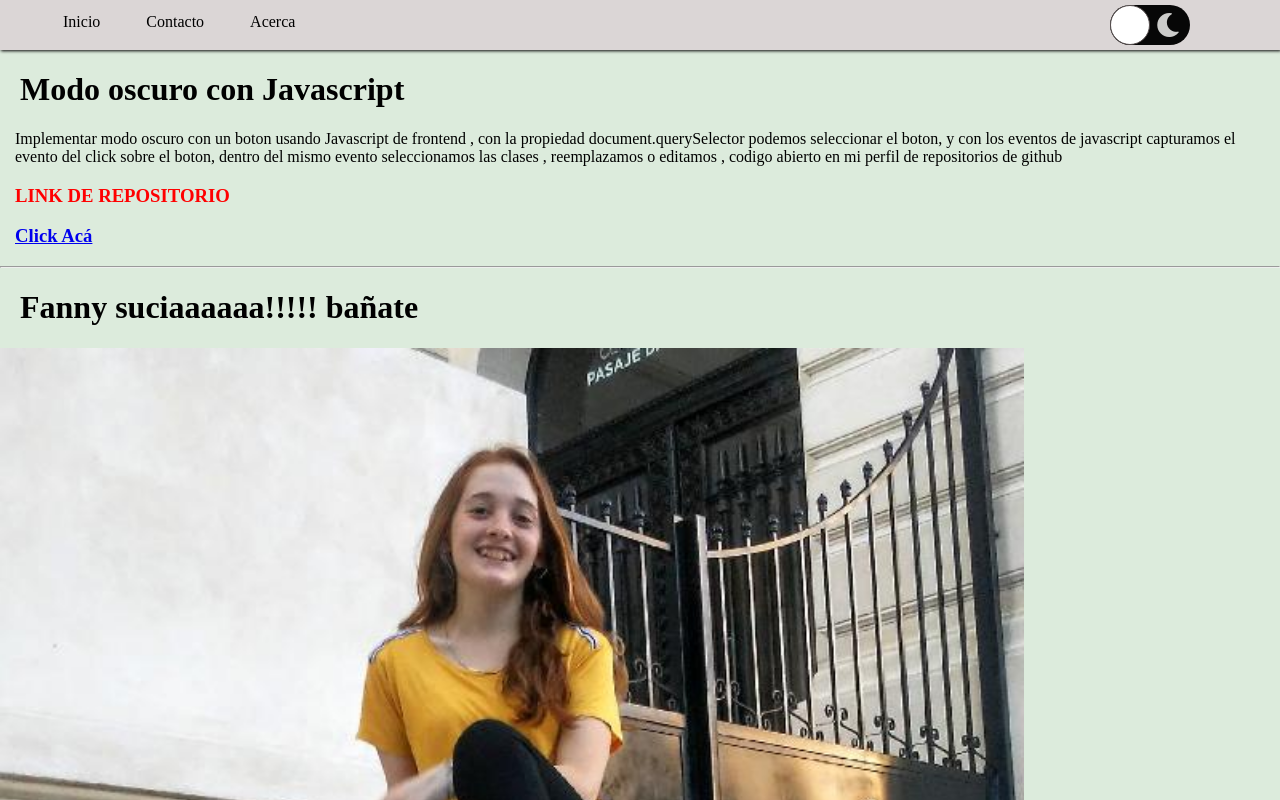
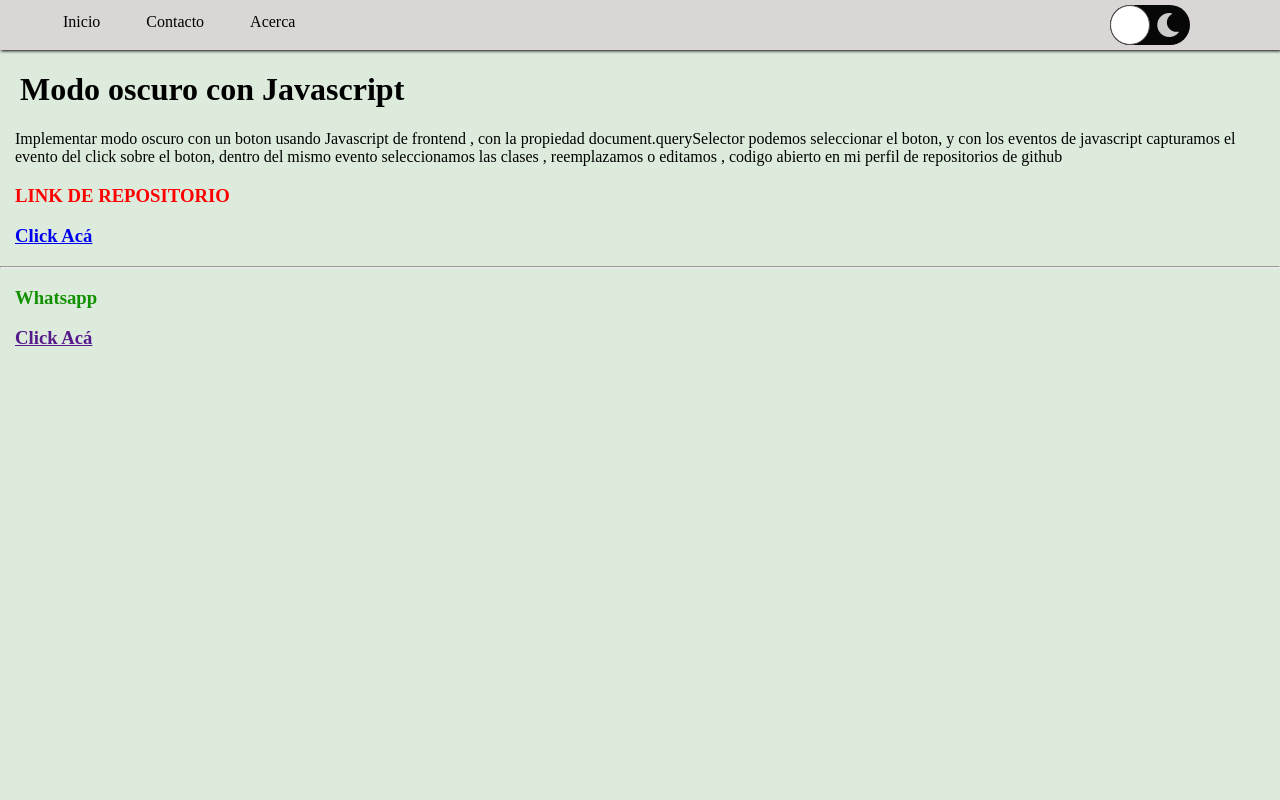
Before and after one commit to LuisHerrera98/modoOscuro, a plain HTML site: page index.html in a window 1280 px wide. Shown: the top 800 px of the page. Drawn offline with Linux system fonts and the light colour scheme.

Commit message:
Terminado

```diff
--- a/index.html
+++ b/index.html
@@ -25,8 +25,9 @@
     <h3 style="color:red;margin-left: 15px;">LINK DE REPOSITORIO</h3>
     <h3 style="color:blue;margin-left:15px;"><a href="https://github.com/LuisHerrera98?tab=repositories">Click Acá</a></h3>
     <hr>
-    <H1>Fanny suciaaaaaa!!!!! bañate</H1>
-    <img src="fannyxd.jpg" alt="">
+    <h3 style="color:rgb(17, 145, 0);margin-left: 15px;">Whatsapp</h3>
+    <h3 style="color:blue;margin-left:15px;"><a href="">Click Acá</a></h3>
+
     <script src="script.js"></script>
 </body>
 </html>
```
Also changed, not shown: fannyxd.jpg (deleted).
